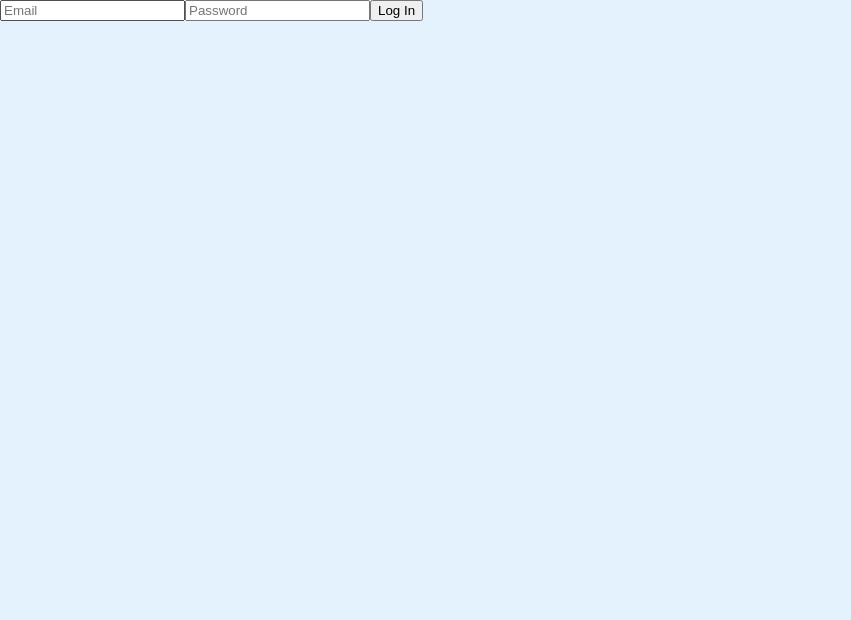
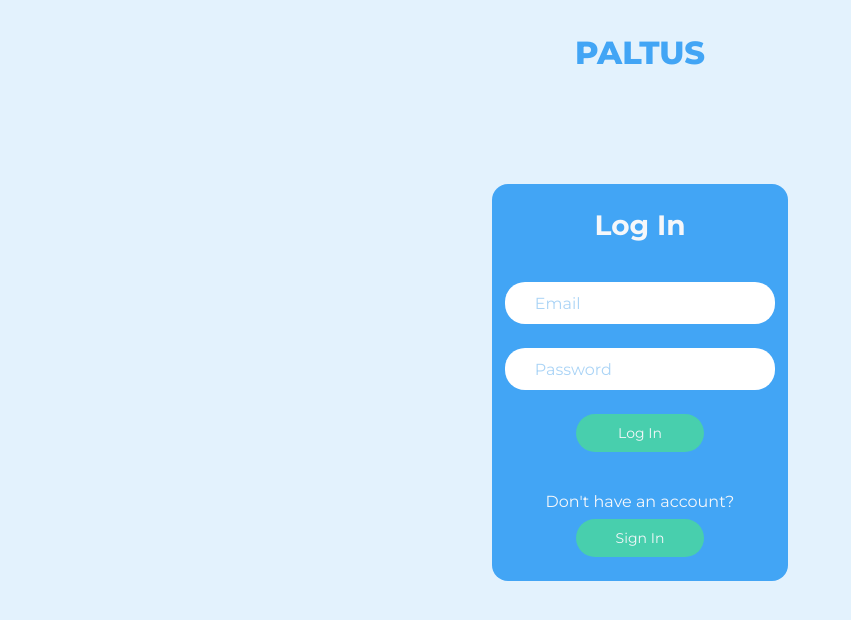
Before and after one commit to IU-Capstone-Project-2025/PALTUS, a Vue app in the folder frontend/: page /login in a window 1280 px wide. Shown: the top 620 px of the page, without its empty margins (0-851 px from the left). Built offline with nearby package versions, Linux system fonts and the light colour scheme.

Commit message:
style: login UI

```diff
--- a/frontend/src/views/LoginView.vue
+++ b/frontend/src/views/LoginView.vue
@@ -19,11 +19,95 @@ async function loginUser() {
 </script>
 
 <template>
+  <div class="container">
+    <div class="logo">
+      <h1>PALTUS</h1>
+    </div>
     <form @submit.prevent="loginUser">
+      <h3>Log In</h3>
       <input v-model="email" placeholder="Email" />
       <!--    test@example.com-->
       <input v-model="password" type="password" placeholder="Password" />
       <!--    123-->
       <button type="submit">Log In</button>
+      <p>Don't have an account?</p>
+      <button>Sign In</button>
     </form>
+  </div>
 </template>
+
+<style scoped>
+.container {
+  display: flex;
+  flex-direction: column;
+  justify-content: center;
+  align-items: center;
+}
+.logo {
+  width: 15vw;
+  height: 13vh;
+  justify-items: center;
+  align-content: center;
+  color: #42A5F5;
+}
+button {
+  background-color: #48CFAD;
+  border-style: none;
+  border-radius: 20px;
+  padding: 10px 30px;
+  font-family: Montserrat, Inter, sans-serif;
+  color: #F5F7FA;
+  font-size: 14px;
+  transition: 500ms;
+  cursor: pointer;
+  width: 10vw;
+}
+button:hover {
+  background-color: #BBDEFB;
+  color: #0D47A1;
+}
+h1 {
+  font-weight: 800;
+}
+h3 {
+  font-size: 28px;
+  font-weight: 700;
+  color: #F5F7FA;
+  text-align: center;
+  margin-bottom: 5vh;
+}
+form {
+  display: flex;
+  box-sizing: border-box;
+  flex-direction: column;
+  align-items: center;
+  background-color: #42A5F5;
+  padding: 3vh 1vw;
+  margin-top: 10vh;
+  border-radius: 16px;
+}
+input {
+  font-family: Montserrat, Inter, sans-serif;
+  color: #0D47A1;
+  border-style: none;
+  border-radius: 20px;
+  height: 5vh;
+  width: 18vw;
+  padding-left: 30px;
+  padding-right: 10px;
+  font-size: 16px;
+  margin-bottom: 3vh;
+}
+textarea:focus, input:focus {
+  outline: none;
+}
+::placeholder {
+  color: #abd4f6;
+}
+p {
+  font-size: 16px;
+  color: #F5F7FA;
+  margin-top: 5vh;
+  margin-bottom: 1vh;
+}
+</style>
```
Lines whose indentation alone changed are shown as unchanged.
